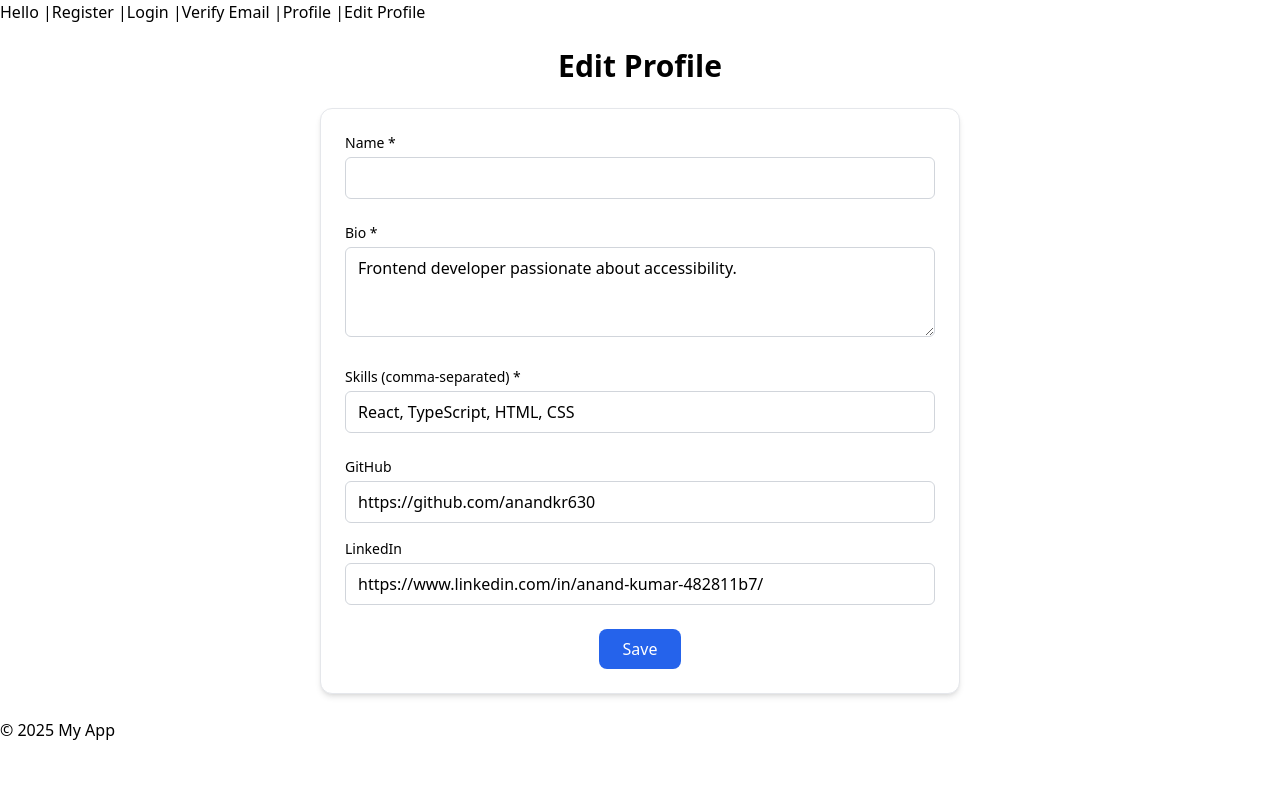
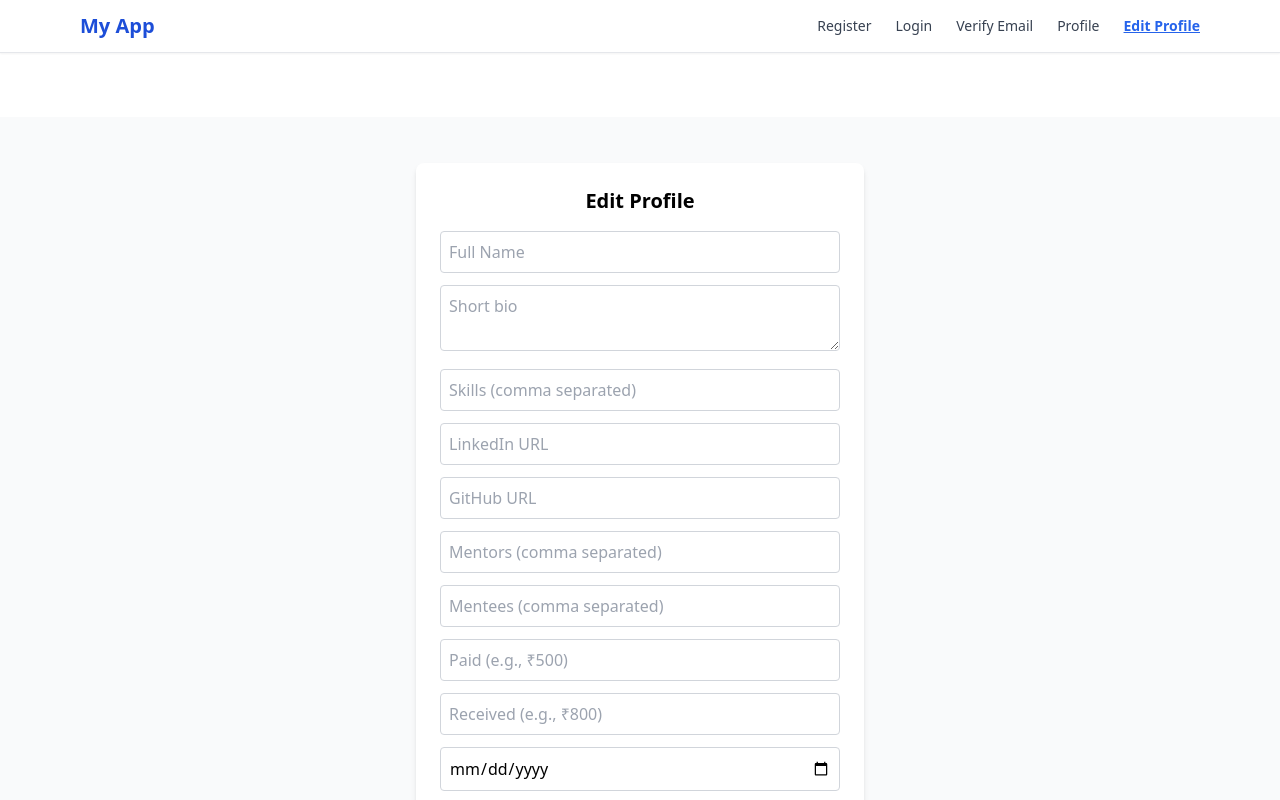
Before and after one commit to anandkr630/hello-world-app, a React app: page /edit-profile in a window 1280 px wide. Shown: the top 800 px of the page. Built offline with nearby package versions, Linux system fonts and the light colour scheme.

Commit message:
Story 1.6 - Finish Epic - create integration across all pages

```diff
--- a/package.json
+++ b/package.json
@@ -7,6 +7,7 @@
     "test": "jest"
   },
   "dependencies": {
+    "crypto-js": "^4.2.0",
     "react": "^18.2.0",
     "react-dom": "^18.2.0",
     "react-router-dom": "^6.30.1"
--- a/src/App.tsx
+++ b/src/App.tsx
@@ -1,6 +1,5 @@
 import React from "react";
-import { Routes, Route } from "react-router-dom";
-import HelloWorld from "./pages/HelloWorld";
+import { Routes, Route, useLocation, Navigate } from "react-router-dom";
 import Register from "./pages/Register";
 import Login from "./pages/Login";
 import VerifyEmail from "./pages/VerifyEmail";
@@ -8,23 +7,43 @@ import ProfileView from "./pages/ProfileView";
 import EditProfile from "./pages/EditProfile";
 import Header from "./components/Header";
 import Footer from "./components/Footer";
+import { UserProvider } from "./context/UserContext";
 
 const App: React.FC = () => {
+  const location = useLocation();
+  const hideHeaderFooter = location.pathname === "/verify-email";
+
   return (
-    <>
-      <Header />
-      <main>
+    <UserProvider>
+      {!hideHeaderFooter && <Header />}
+
+      <main className="min-h-screen overflow-y-auto pt-16 pb-20">
         <Routes>
-          <Route path="/hello" element={<HelloWorld />} />
+          {/* Default redirect */}
+          <Route path="/" element={<Navigate to="/login" />} />
+
+          {/* Auth routes */}
           <Route path="/register" element={<Register />} />
           <Route path="/login" element={<Login />} />
           <Route path="/verify-email" element={<VerifyEmail />} />
-          <Route path="/profile-view" element={<ProfileView />} />
+
+          {/* Profile routes */}
+          <Route path="/profile" element={<ProfileView />} />
           <Route path="/edit-profile" element={<EditProfile />} />
+
+          {/* Optional: redirect legacy route */}
+          <Route
+            path="/profile-view"
+            element={<Navigate to="/profile" replace />}
+          />
+
+          {/* Catch-all redirect */}
+          <Route path="*" element={<Navigate to="/login" replace />} />
         </Routes>
       </main>
-      <Footer />
-    </>
+
+      {!hideHeaderFooter && <Footer />}
+    </UserProvider>
   );
 };
 
--- a/src/components/Header.tsx
+++ b/src/components/Header.tsx
@@ -1,16 +1,68 @@
 import React from "react";
-import { Link } from "react-router-dom";
+import { Link, useLocation } from "react-router-dom";
 
-const Header: React.FC = () => (
-  <header>
-    <nav>
-      <Link to="/hello">Hello</Link> |<Link to="/register">Register</Link> |
-      <Link to="/login">Login</Link> |
-      <Link to="/verify-email">Verify Email</Link> |
-      <Link to="/profile-view">Profile</Link> |
-      <Link to="/edit-profile">Edit Profile</Link>
-    </nav>
-  </header>
-);
+const Header: React.FC = () => {
+  const location = useLocation();
+
+  const isActive = (path: string) =>
+    location.pathname === path
+      ? "text-blue-600 font-semibold underline"
+      : "text-gray-700";
+
+  return (
+    <header className="sticky top-0 z-50 bg-white border-b shadow-sm">
+      <div className="max-w-6xl mx-auto px-4 py-3 flex justify-between items-center">
+        <Link to="/" className="text-xl font-bold text-blue-700">
+          My App
+        </Link>
+
+        <nav>
+          <ul className="flex gap-6 text-sm">
+            <li>
+              <Link
+                to="/register"
+                className={`hover:text-blue-600 ${isActive("/register")}`}
+              >
+                Register
+              </Link>
+            </li>
+            <li>
+              <Link
+                to="/login"
+                className={`hover:text-blue-600 ${isActive("/login")}`}
+              >
+                Login
+              </Link>
+            </li>
+            <li>
+              <Link
+                to="/verify-email"
+                className={`hover:text-blue-600 ${isActive("/verify-email")}`}
+              >
+                Verify Email
+              </Link>
+            </li>
+            <li>
+              <Link
+                to="/profile"
+                className={`hover:text-blue-600 ${isActive("/profile")}`}
+              >
+                Profile
+              </Link>
+            </li>
+            <li>
+              <Link
+                to="/edit-profile"
+                className={`hover:text-blue-600 ${isActive("/edit-profile")}`}
+              >
+                Edit Profile
+              </Link>
+            </li>
+          </ul>
+        </nav>
+      </div>
+    </header>
+  );
+};
 
 export default Header;
--- a/src/context/UserContext.tsx
+++ b/src/context/UserContext.tsx
@@ -1,29 +1,53 @@
+// context/UserContext.tsx
 import React, { createContext, useContext, useState } from "react";
 
-type UserContextType = {
+interface User {
   name: string;
+  email: string;
+  password: string;
   isRegistered: boolean;
   isEmailVerified: boolean;
+  isLoggedIn: boolean;
+  bio?: string;
+  skills?: string[];
+  links?: {
+    linkedin?: string;
+    github?: string;
+  };
+  mentorship?: {
+    gurus?: string[];
+    shishyas?: string[];
+  };
+  payments?: {
+    paid?: string;
+    received?: string;
+    lastPaymentDate?: string;
+  };
+}
+
+interface UserContextType {
+  user: User;
+  setUser: React.Dispatch<React.SetStateAction<User>>;
+}
+
+const defaultUser: User = {
+  name: "",
+  email: "",
+  password: "",
+  isRegistered: false,
+  isEmailVerified: false,
+  isLoggedIn: false,
 };
 
-type UserContextValue = {
-  user: UserContextType;
-  setUser: React.Dispatch<React.SetStateAction<UserContextType>>;
-};
-
-const defaultUser: UserContextType = {
-  name: "",
-  isRegistered: false,
-  isEmailVerified: false,
-};
-
-const UserContext = createContext<UserContextValue | null>(null);
+const UserContext = createContext<UserContextType>({
+  user: defaultUser,
+  setUser: () => {},
+});
 
 export const UserProvider: React.FC<{ children: React.ReactNode }> = ({
   children,
 }) => {
-  const [user, setUser] = useState<UserContextType>(defaultUser);
-
+  const [user, setUser] = useState<User>(defaultUser);
   return (
     <UserContext.Provider value={{ user, setUser }}>
       {children}
@@ -31,8 +55,4 @@ export const UserProvider: React.FC<{ children: React.ReactNode }> = ({
   );
 };
 
-export const useUser = () => {
-  const context = useContext(UserContext);
-  if (!context) throw new Error("useUser must be used within a UserProvider");
-  return context;
-};
+export const useUser = () => useContext(UserContext);
--- a/src/pages/EditProfile.tsx
+++ b/src/pages/EditProfile.tsx
@@ -1,228 +1,211 @@
-import React, { useState } from "react";
+import React, { useState, useEffect } from "react";
 import { useUser } from "../context/UserContext";
+import { useNavigate } from "react-router-dom";
 
 const EditProfile: React.FC = () => {
-  const { name: initialName } = useUser();
+  const { user, setUser } = useUser();
+  const navigate = useNavigate();
 
   const [formData, setFormData] = useState({
-    name: initialName || "",
-    bio: "Frontend developer passionate about accessibility.",
-    skills: "React, TypeScript, HTML, CSS",
-    links: {
-      github: "https://github.com/anandkr630",
-      linkedin: "https://www.linkedin.com/in/anand-kumar-482811b7/",
-    },
+    name: "",
+    bio: "",
+    skills: "",
+    linkedin: "",
+    github: "",
+    gurus: "",
+    shishyas: "",
+    paid: "",
+    received: "",
+    lastPaymentDate: "",
   });
 
-  const [successMessage, setSuccessMessage] = useState("");
-  const [errors, setErrors] = useState<Record<string, string>>({});
+  const [error, setError] = useState("");
+  const [success, setSuccess] = useState("");
+
+  useEffect(() => {
+    setFormData({
+      name: user.name || "",
+      bio: user.bio || "",
+      skills: user.skills?.join(", ") || "",
+      linkedin: user.links?.linkedin || "",
+      github: user.links?.github || "",
+      gurus: user.mentorship?.gurus?.join(", ") || "",
+      shishyas: user.mentorship?.shishyas?.join(", ") || "",
+      paid: user.payments?.paid || "",
+      received: user.payments?.received || "",
+      lastPaymentDate: user.payments?.lastPaymentDate || "",
+    });
+  }, [user]);
 
   const handleChange = (
     e: React.ChangeEvent<HTMLInputElement | HTMLTextAreaElement>
   ) => {
-    const { name, value } = e.target;
-
-    if (name === "github" || name === "linkedin") {
-      setFormData((prev) => ({
-        ...prev,
-        links: {
-          ...prev.links,
-          [name]: value,
-        },
-      }));
-    } else {
-      setFormData((prev) => ({
-        ...prev,
-        [name]: value,
-      }));
-    }
-  };
-
-  const validate = () => {
-    const newErrors: Record<string, string> = {};
-
-    // ✅ Name must contain first and last name, alphabets only
-    const nameParts = formData.name.trim().split(/\s+/);
-    if (
-      nameParts.length < 2 ||
-      !nameParts.every((part) => /^[A-Za-z]{2,}$/.test(part))
-    ) {
-      newErrors.name = "Please enter first and last name using alphabets only.";
-    }
-
-    // ✅ Bio
-    if (!formData.bio.trim()) {
-      newErrors.bio = "Bio is required.";
-    }
-
-    // ✅ Skills
-    if (!formData.skills.trim()) {
-      newErrors.skills = "At least one skill is required.";
-    }
-
-    // ✅ Optional: validate GitHub and LinkedIn URLs
-    const urlPattern = /^(https?:\/\/)?([\w\d-]+\.)+\w{2,}(\/\S*)?$/;
-
-    if (
-      formData.links.github &&
-      !urlPattern.test(formData.links.github.trim())
-    ) {
-      newErrors.github = "Please enter a valid GitHub URL.";
-    }
-
-    if (
-      formData.links.linkedin &&
-      !urlPattern.test(formData.links.linkedin.trim())
-    ) {
-      newErrors.linkedin = "Please enter a valid LinkedIn URL.";
-    }
-
-    return newErrors;
+    setFormData({ ...formData, [e.target.name]: e.target.value });
+    setError("");
+    setSuccess("");
   };
 
   const handleSubmit = (e: React.FormEvent) => {
     e.preventDefault();
-    const validationErrors = validate();
 
-    if (Object.keys(validationErrors).length > 0) {
-      setErrors(validationErrors);
-      setSuccessMessage("");
-    } else {
-      setErrors({});
-      setSuccessMessage("✅ Profile updated successfully!");
+    if (!/^[a-zA-Z]+ [a-zA-Z]+$/.test(formData.name)) {
+      setError("Please enter full name (first and last name).");
+      return;
     }
+
+    if (!formData.bio || !formData.skills) {
+      setError("Bio and skills are required.");
+      return;
+    }
+
+    const updatedSkills = formData.skills
+      .split(",")
+      .map((skill) => skill.trim())
+      .filter(Boolean);
+
+    const updatedGurus = formData.gurus
+      .split(",")
+      .map((g) => g.trim())
+      .filter(Boolean);
+
+    const updatedShishyas = formData.shishyas
+      .split(",")
+      .map((s) => s.trim())
+      .filter(Boolean);
+
+    setUser((prev) => ({
+      ...prev,
+      name: formData.name,
+      bio: formData.bio,
+      skills: updatedSkills,
+      links: {
+        linkedin: formData.linkedin,
+        github: formData.github,
+      },
+      mentorship: {
+        gurus: updatedGurus,
+        shishyas: updatedShishyas,
+      },
+      payments: {
+        paid: formData.paid,
+        received: formData.received,
+        lastPaymentDate: formData.lastPaymentDate,
+      },
+    }));
+
+    setSuccess("Profile updated successfully!");
+    setTimeout(() => navigate("/profile"), 1500);
   };
 
   return (
-    <div className="max-w-2xl mx-auto px-4 py-6">
-      <h1 className="text-3xl font-bold mb-6 text-center">Edit Profile</h1>
-
+    <div className="flex items-center justify-center h-screen bg-gray-50 overflow-y-auto">
       <form
         onSubmit={handleSubmit}
-        className="bg-white shadow-md rounded-xl p-6 space-y-6 border"
+        className="bg-white p-6 rounded-lg shadow-md w-full max-w-md"
       >
-        {/* Name */}
-        <div>
-          <label className="block text-sm font-medium mb-1" htmlFor="name">
-            Name *
-          </label>
+        <h2 className="text-xl font-semibold mb-4 text-center">Edit Profile</h2>
+
+        {/* Basic Info */}
         <input
-            id="name"
+          type="text"
           name="name"
+          placeholder="Full Name"
           value={formData.name}
           onChange={handleChange}
-            required
-            className={`w-full px-3 py-2 border ${
-              errors.name ? "border-red-500" : "border-gray-300"
-            } rounded-md focus:outline-none focus:ring-2 ${
-              errors.name ? "focus:ring-red-500" : "focus:ring-blue-500"
-            }`}
+          className="w-full p-2 border border-gray-300 rounded mb-3"
         />
-          {errors.name && (
-            <p className="text-red-500 text-sm mt-1">{errors.name}</p>
-          )}
-        </div>
 
-        {/* Bio */}
-        <div>
-          <label className="block text-sm font-medium mb-1" htmlFor="bio">
-            Bio *
-          </label>
         <textarea
-            id="bio"
           name="bio"
+          placeholder="Short bio"
           value={formData.bio}
           onChange={handleChange}
-            rows={3}
-            required
-            className={`w-full px-3 py-2 border ${
-              errors.bio ? "border-red-500" : "border-gray-300"
-            } rounded-md focus:outline-none focus:ring-2 ${
-              errors.bio ? "focus:ring-red-500" : "focus:ring-blue-500"
-            }`}
+          className="w-full p-2 border border-gray-300 rounded mb-3"
         />
-          {errors.bio && (
-            <p className="text-red-500 text-sm mt-1">{errors.bio}</p>
-          )}
-        </div>
 
-        {/* Skills */}
-        <div>
-          <label className="block text-sm font-medium mb-1" htmlFor="skills">
-            Skills (comma-separated) *
-          </label>
         <input
-            id="skills"
+          type="text"
           name="skills"
+          placeholder="Skills (comma separated)"
           value={formData.skills}
           onChange={handleChange}
-            required
-            className={`w-full px-3 py-2 border ${
-              errors.skills ? "border-red-500" : "border-gray-300"
-            } rounded-md focus:outline-none focus:ring-2 ${
-              errors.skills ? "focus:ring-red-500" : "focus:ring-blue-500"
-            }`}
+          className="w-full p-2 border border-gray-300 rounded mb-3"
         />
-          {errors.skills && (
-            <p className="text-red-500 text-sm mt-1">{errors.skills}</p>
-          )}
-        </div>
 
-        {/* Links */}
-        <div>
-          <label className="block text-sm font-medium mb-1" htmlFor="github">
-            GitHub
-          </label>
+        {/* Social Links */}
         <input
-            id="github"
+          type="url"
+          name="linkedin"
+          placeholder="LinkedIn URL"
+          value={formData.linkedin}
+          onChange={handleChange}
+          className="w-full p-2 border border-gray-300 rounded mb-3"
+        />
+
+        <input
+          type="url"
           name="github"
-            value={formData.links.github}
+          placeholder="GitHub URL"
+          value={formData.github}
           onChange={handleChange}
-            className={`w-full px-3 py-2 border ${
-              errors.github ? "border-red-500" : "border-gray-300"
-            } rounded-md focus:outline-none focus:ring-2 ${
-              errors.github ? "focus:ring-red-500" : "focus:ring-blue-500"
-            }`}
+          className="w-full p-2 border border-gray-300 rounded mb-3"
         />
-          {errors.github && (
-            <p className="text-red-500 text-sm mt-1">{errors.github}</p>
-          )}
 
-          <label
-            className="block text-sm font-medium mt-4 mb-1"
-            htmlFor="linkedin"
-          >
-            LinkedIn
-          </label>
+        {/* Mentorship */}
         <input
-            id="linkedin"
-            name="linkedin"
-            value={formData.links.linkedin}
+          type="text"
+          name="gurus"
+          placeholder="Mentors (comma separated)"
+          value={formData.gurus}
           onChange={handleChange}
-            className={`w-full px-3 py-2 border ${
-              errors.linkedin ? "border-red-500" : "border-gray-300"
-            } rounded-md focus:outline-none focus:ring-2 ${
-              errors.linkedin ? "focus:ring-red-500" : "focus:ring-blue-500"
-            }`}
+          className="w-full p-2 border border-gray-300 rounded mb-3"
         />
-          {errors.linkedin && (
-            <p className="text-red-500 text-sm mt-1">{errors.linkedin}</p>
-          )}
-        </div>
 
-        {/* Save Button */}
-        <div className="text-center">
+        <input
+          type="text"
+          name="shishyas"
+          placeholder="Mentees (comma separated)"
+          value={formData.shishyas}
+          onChange={handleChange}
+          className="w-full p-2 border border-gray-300 rounded mb-3"
+        />
+
+        {/* Payment Info */}
+        <input
+          type="text"
+          name="paid"
+          placeholder="Paid (e.g., ₹500)"
+          value={formData.paid}
+          onChange={handleChange}
+          className="w-full p-2 border border-gray-300 rounded mb-3"
+        />
+
+        <input
+          type="text"
+          name="received"
+          placeholder="Received (e.g., ₹800)"
+          value={formData.received}
+          onChange={handleChange}
+          className="w-full p-2 border border-gray-300 rounded mb-3"
+        />
+
+        <input
+          type="date"
+          name="lastPaymentDate"
+          value={formData.lastPaymentDate}
+          onChange={handleChange}
+          className="w-full p-2 border border-gray-300 rounded mb-4"
+        />
+
+        {error && <p className="text-red-500 text-sm mb-2">{error}</p>}
+        {success && <p className="text-green-500 text-sm mb-2">{success}</p>}
+
         <button
           type="submit"
-            className="bg-blue-600 text-white px-6 py-2 rounded-lg hover:bg-blue-700 transition"
+          className="w-full bg-blue-600 text-white py-2 rounded hover:bg-blue-700"
         >
-            Save
+          Save Profile
         </button>
-        </div>
-
-        {successMessage && (
-          <p className="text-green-600 text-center">{successMessage}</p>
-        )}
       </form>
     </div>
   );
--- a/src/pages/Login.tsx
+++ b/src/pages/Login.tsx
@@ -1,7 +1,10 @@
 import React, { useState } from "react";
 import { useNavigate } from "react-router-dom";
+import { useUser } from "../context/UserContext";
+import CryptoJS from "crypto-js";
 
 const Login: React.FC = () => {
+  const { user, setUser } = useUser();
   const [formData, setFormData] = useState({ email: "", password: "" });
   const [error, setError] = useState("");
   const navigate = useNavigate();
@@ -13,7 +16,6 @@ const Login: React.FC = () => {
 
   const handleSubmit = (e: React.FormEvent) => {
     e.preventDefault();
-
     const { email, password } = formData;
 
     if (!email || !password) {
@@ -21,9 +23,29 @@ const Login: React.FC = () => {
       return;
     }
 
-    // Dummy login validation
-    if (email === "test@example.com" && password === "password123") {
-      navigate("/profile-view");
+    if (!user.isRegistered) {
+      setError("User not registered. Please register first.");
+      return;
+    }
+
+    if (!user.isEmailVerified) {
+      setError("Email not verified. Please verify your email first.");
+      return;
+    }
+
+    // Decrypt stored password
+    let decryptedPassword = "";
+    try {
+      const bytes = CryptoJS.AES.decrypt(user.password, "secret-key");
+      decryptedPassword = bytes.toString(CryptoJS.enc.Utf8);
+    } catch (err) {
+      setError("Failed to decrypt password.");
+      return;
+    }
+
+    if (email === user.email && password === decryptedPassword) {
+      setUser((prev) => ({ ...prev, isLoggedIn: true }));
+      navigate("/profile");
     } else {
       setError("Invalid email or password.");
     }
--- a/src/pages/ProfileView.tsx
+++ b/src/pages/ProfileView.tsx
@@ -1,26 +1,16 @@
-import React from "react";
-import { Link } from "react-router-dom";
+import React, { useEffect } from "react";
+import { Link, useNavigate } from "react-router-dom";
+import { useUser } from "../context/UserContext";
 
 const ProfileView: React.FC = () => {
-  // Dummy data
-  const user = {
-    name: "Anand Kumar",
-    bio: "Passionate learner and mentor in the coding community.",
-    skills: ["React", "TypeScript", "Node.js"],
-    links: {
-      linkedin: "https://www.linkedin.com/in/anand-kumar-482",
-      github: "https://github.com/anandkumar",
-    },
-    mentorship: {
-      gurus: ["Rishikesh Kumar", "Meena Joshi"],
-      shishyas: ["Amit Verma", "Sneha Roy"],
-    },
-    payments: {
-      paid: "₹2,000",
-      received: "₹5,000",
-      lastPaymentDate: "2025-07-10",
-    },
-  };
+  const { user } = useUser();
+  const navigate = useNavigate();
+
+  useEffect(() => {
+    if (!user.isLoggedIn) {
+      navigate("/login");
+    }
+  }, [user.isLoggedIn, navigate]);
 
   return (
     <div className="max-w-4xl mx-auto p-6">
@@ -37,16 +27,18 @@ const ProfileView: React.FC = () => {
       <section className="bg-white shadow-md rounded p-6 mb-6">
         <h2 className="text-xl font-semibold mb-2">User Info</h2>
         <p>
-          <span className="font-medium">Name:</span> {user.name}
+          <span className="font-medium">Name:</span> {user.name || "—"}
         </p>
         <p>
-          <span className="font-medium">Bio:</span> {user.bio}
+          <span className="font-medium">Bio:</span> {user.bio || "—"}
         </p>
         <p className="mt-2">
-          <span className="font-medium">Skills:</span> {user.skills.join(", ")}
+          <span className="font-medium">Skills:</span>{" "}
+          {user.skills?.length ? user.skills.join(", ") : "—"}
         </p>
         <p className="mt-2">
           <span className="font-medium">Links:</span>{" "}
+          {user.links?.linkedin ? (
             <a
               href={user.links.linkedin}
               className="text-blue-500 underline mr-4"
@@ -55,6 +47,10 @@ const ProfileView: React.FC = () => {
             >
               LinkedIn
             </a>
+          ) : (
+            "—"
+          )}
+          {user.links?.github ? (
             <a
               href={user.links.github}
               className="text-blue-500 underline"
@@ -63,6 +59,7 @@ const ProfileView: React.FC = () => {
             >
               GitHub
             </a>
+          ) : null}
         </p>
       </section>
 
@@ -72,19 +69,27 @@ const ProfileView: React.FC = () => {
         <div className="grid grid-cols-1 md:grid-cols-2 gap-6">
           <div>
             <h3 className="font-semibold text-lg mb-2">As Guru of</h3>
+            {user.mentorship?.shishyas?.length ? (
               <ul className="list-disc list-inside text-gray-700">
                 {user.mentorship.shishyas.map((shishya, index) => (
                   <li key={index}>{shishya}</li>
                 ))}
               </ul>
+            ) : (
+              <p className="text-gray-500">No shishyas listed.</p>
+            )}
           </div>
           <div>
             <h3 className="font-semibold text-lg mb-2">As Shishya of</h3>
+            {user.mentorship?.gurus?.length ? (
               <ul className="list-disc list-inside text-gray-700">
                 {user.mentorship.gurus.map((guru, index) => (
                   <li key={index}>{guru}</li>
                 ))}
               </ul>
+            ) : (
+              <p className="text-gray-500">No gurus listed.</p>
+            )}
           </div>
         </div>
       </section>
@@ -93,15 +98,16 @@ const ProfileView: React.FC = () => {
       <section className="bg-white shadow-md rounded p-6 mb-6">
         <h2 className="text-xl font-semibold mb-2">Payment Summary</h2>
         <p>
-          <span className="font-medium">Amount Paid:</span> {user.payments.paid}
+          <span className="font-medium">Amount Paid:</span>{" "}
+          {user.payments?.paid || "—"}
         </p>
         <p>
           <span className="font-medium">Amount Received:</span>{" "}
-          {user.payments.received}
+          {user.payments?.received || "—"}
         </p>
         <p>
           <span className="font-medium">Last Payment Date:</span>{" "}
-          {user.payments.lastPaymentDate}
+          {user.payments?.lastPaymentDate || "—"}
         </p>
       </section>
     </div>
--- a/src/pages/VerifyEmail.tsx
+++ b/src/pages/VerifyEmail.tsx
@@ -1,26 +1,30 @@
-import React, { useState } from "react";
+import React, { useState, useEffect } from "react";
 import { useNavigate } from "react-router-dom";
 import { useUser } from "../context/UserContext";
 
+const VERIFY_CODE = "140913";
+
 const VerifyEmail: React.FC = () => {
-  const { name, setUser } = useUser();
+  const { user, setUser } = useUser();
   const [code, setCode] = useState("");
   const [error, setError] = useState("");
   const navigate = useNavigate();
 
+  // Prevent access if not registered
+  useEffect(() => {
+    if (!user.isRegistered) {
+      navigate("/register");
+    }
+  }, [user.isRegistered, navigate]);
+
   const handleVerify = () => {
-    // Validate input: Must be 6-digit number
     if (!/^\d{6}$/.test(code)) {
       setError("Please enter a valid 6-digit code.");
       return;
     }
 
-    // Dummy check: Assume 123456 is correct
-    if (code === "123456") {
-      // Update context: set email verified
-      setUser((prevUser) => ({ ...prevUser, isEmailVerified: true }));
-
-      // Redirect to login
+    if (code === VERIFY_CODE) {
+      setUser((prev) => ({ ...prev, isEmailVerified: true }));
       navigate("/login");
     } else {
       setError("Invalid verification code. Please try again.");
@@ -32,7 +36,8 @@ const VerifyEmail: React.FC = () => {
       <div className="bg-white rounded-2xl shadow-md p-6 max-w-md w-full text-center">
         <h1 className="text-2xl font-bold mb-2">Verify Email</h1>
         <p className="mb-4 text-sm text-gray-600">
-          Welcome, {name}! Enter the 6-digit code sent to your email.
+          Welcome, {user.name}! Enter the 6-digit code sent to{" "}
+          <strong>{user.email}</strong>.
         </p>
 
         <input
```
Also changed, not shown: src/pages/HelloWorld.tsx (deleted, +0 -7 lines), src/pages/Register.tsx (+25 -20 lines), 1 other file (tests, documents, lock files or other folders). Lines whose indentation alone changed are shown as unchanged.
